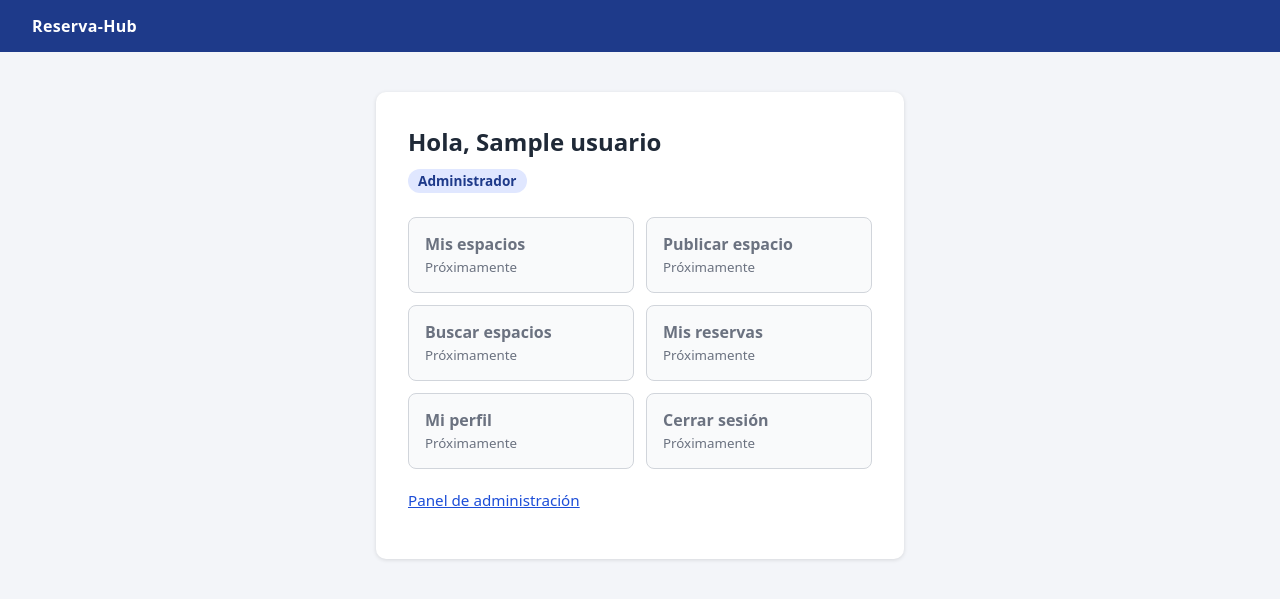
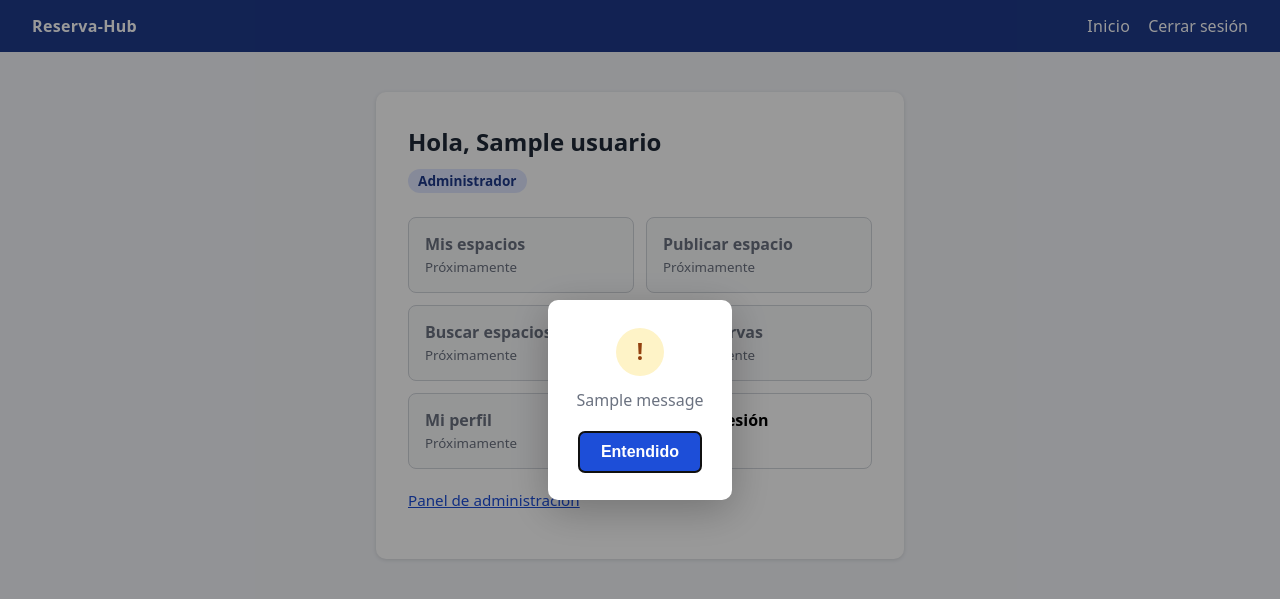
Before and after one commit to ulisesvina/ScorpIO-actividad1, a Django app: page /cuentas/inicio/ in a window 1280 px wide. Shown: the top 599 px of the page. Run offline with Django 4.2, Linux system fonts and the light colour scheme; a user stored in the database is signed in; tables that the repository leaves empty hold one stand-in row (values such as "Sample post"); one stand-in notice (Sample message) is shown.

Commit message:
cerrar sesion implementado

```diff
--- a/config/settings.py
+++ b/config/settings.py
@@ -49,6 +49,7 @@ MIDDLEWARE = [
     'django.middleware.csrf.CsrfViewMiddleware',
     'django.contrib.auth.middleware.AuthenticationMiddleware',
     'django.contrib.messages.middleware.MessageMiddleware',
+    'cuentas.middleware.ControlSesionMiddleware',
     'django.middleware.clickjacking.XFrameOptionsMiddleware',
 ]
 
--- /dev/null
+++ b/cuentas/middleware.py
@@ -0,0 +1,60 @@
+"""ControlSesionMiddleware: inactividad (A1), cierre en otra ventana (A2) y sin caché (A3)."""
+import time
+
+from django.conf import settings
+from django.contrib import messages
+from django.contrib.auth import logout
+from django.contrib.auth.views import redirect_to_login
+from django.shortcuts import redirect, resolve_url
+from django.utils.cache import add_never_cache_headers
+
+CLAVE_ACTIVIDAD = 'ultima_actividad'
+COOKIE_CIERRE = 'rh_sesion_cerrada'   # la pone «Cerrar sesión»; dura pocos minutos
+SEGUNDOS_COOKIE_CIERRE = 300
+INTERVALO_ACTUALIZACION = 60          # evita escribir la sesión en cada petición
+
+MENSAJE_EXPIRADA = 'Tu sesión ha expirado. Por favor, inicia sesión nuevamente.'
+MENSAJE_OTRA_VENTANA = 'La sesión ha sido finalizada en otra ventana.'
+
+
+def segundos_de_inactividad():
+    return getattr(settings, 'SESION_INACTIVIDAD_SEGUNDOS', 1800)
+
+
+class ControlSesionMiddleware:
+    def __init__(self, get_response):
+        self.get_response = get_response
+
+    def __call__(self, request):
+        mostrar_otra_ventana = False
+
+        if request.user.is_authenticated:
+            ahora = time.time()
+            ultima = request.session.get(CLAVE_ACTIVIDAD)
+            if ultima is not None and ahora - ultima > segundos_de_inactividad():
+                # A1: la sesión caducó por inactividad.
+                logout(request)
+                messages.warning(request, MENSAJE_EXPIRADA)
+                if request.method == 'GET':
+                    return redirect_to_login(request.get_full_path(), resolve_url(settings.LOGIN_URL))
+                return redirect(settings.LOGIN_URL)
+            if ultima is None or ahora - ultima > INTERVALO_ACTUALIZACION:
+                request.session[CLAVE_ACTIVIDAD] = ahora
+        elif (
+            request.method == 'GET'
+            and 'next' in request.GET
+            and COOKIE_CIERRE in request.COOKIES
+            and request.path == resolve_url(settings.LOGIN_URL)
+        ):
+            # A2: llegó al login desde una página privada justo después de cerrar sesión
+            # (las pestañas comparten cookies).
+            messages.info(request, MENSAJE_OTRA_VENTANA)
+            mostrar_otra_ventana = True
+
+        respuesta = self.get_response(request)
+
+        if request.user.is_authenticated and respuesta.get('Content-Type', '').startswith('text/html'):
+            add_never_cache_headers(respuesta)  # A3: sin caché para el botón «Atrás»
+        if (request.user.is_authenticated or mostrar_otra_ventana) and COOKIE_CIERRE in request.COOKIES:
+            respuesta.delete_cookie(COOKIE_CIERRE)
+        return respuesta
--- /dev/null
+++ b/cuentas/static/cuentas/cerrar_sesion.js
@@ -0,0 +1,44 @@
+// Pop-up de confirmación de «Cerrar sesión». Sin JavaScript, el formulario funciona igual.
+(function () {
+  var dialogo = document.getElementById('dialogo-cerrar-sesion');
+  var formulario = document.getElementById('form-cerrar-sesion');
+  var dialogoError = document.getElementById('dialogo-error-conexion');
+  if (!dialogo || !formulario || !dialogo.showModal) return;
+
+  document.addEventListener('click', function (e) {
+    if (e.target.closest && e.target.closest('[data-abrir-cerrar-sesion]')) dialogo.showModal();
+  });
+  document.getElementById('cancelar-cerrar-sesion').addEventListener('click', function () { dialogo.close(); });
+
+  function limpiarLocal() {
+    try { window.sessionStorage.clear(); } catch (e) { /* sin acceso al almacenamiento */ }
+  }
+
+  formulario.addEventListener('submit', function (evento) {
+    if (!window.fetch) return;
+    evento.preventDefault();
+    var destino = formulario.getAttribute('data-destino');
+    fetch(formulario.action, {
+      method: 'POST', body: new FormData(formulario), credentials: 'same-origin', redirect: 'manual'
+    }).then(function (respuesta) {
+      if (respuesta.type === 'opaqueredirect' || respuesta.ok) {
+        limpiarLocal();
+        window.location.assign(destino);
+      } else {
+        formulario.submit();  // respuesta inesperada: envío normal
+      }
+    }).catch(function () {
+      // E1: sin conexión con el servidor.
+      limpiarLocal();
+      dialogo.close();
+      dialogoError.showModal();
+    });
+  });
+
+  document.getElementById('aceptar-error-conexion').addEventListener('click', function () {
+    window.location.assign(formulario.getAttribute('data-destino'));
+  });
+
+  // A3: si el navegador restaura una página privada desde su caché, se vuelve a pedir al servidor.
+  window.addEventListener('pageshow', function (e) { if (e.persisted) window.location.reload(); });
+})();
--- /dev/null
+++ b/cuentas/static/cuentas/sesion.css
@@ -0,0 +1,23 @@
+.cabecera { display: flex; justify-content: space-between; align-items: center; gap: 16px; flex-wrap: wrap; }
+.menu-usuario { display: flex; align-items: center; gap: 18px; font-weight: 400; }
+.menu-usuario a, .menu-usuario .enlace-boton {
+  color: #fff; text-decoration: none; background: none; border: 0; font: inherit; cursor: pointer; padding: 0;
+}
+.menu-usuario a:hover, .menu-usuario .enlace-boton:hover { text-decoration: underline; }
+
+button.acceso { font: inherit; font-weight: 600; text-align: left; cursor: pointer; width: 100%; }
+
+dialog.dialogo {
+  border: 0; border-radius: 10px; padding: 28px; max-width: 400px; text-align: center;
+  font-weight: 400; color: var(--color-texto); box-shadow: 0 10px 40px rgba(0,0,0,.25);
+}
+dialog.dialogo::backdrop { background: rgba(0,0,0,.4); }
+dialog.dialogo h2 { font-size: 1.1rem; margin: 0 0 8px; }
+dialog.dialogo p { color: var(--color-suave); margin: 0 0 8px; }
+dialog.dialogo form { margin: 0; }
+.dialogo .acciones { display: flex; justify-content: center; gap: 10px; margin-top: 20px; }
+.icono-aviso {
+  width: 48px; height: 48px; border-radius: 50%; margin: 0 auto 12px; display: flex;
+  align-items: center; justify-content: center; font-size: 1.4rem; font-weight: 700;
+  background: #fef3c7; color: #92400e;
+}
--- /dev/null
+++ b/cuentas/templates/cuentas/_mensajes.html
@@ -0,0 +1,15 @@
+{% if messages %}
+<dialog class="dialogo" id="dialogo-mensajes">
+  <div class="icono-aviso" aria-hidden="true">!</div>
+  {% for mensaje in messages %}<p role="alert">{{ mensaje }}</p>{% endfor %}
+  <div class="acciones"><button type="button" class="boton" id="cerrar-mensajes">Entendido</button></div>
+</dialog>
+<script>
+  (function () {
+    var d = document.getElementById('dialogo-mensajes');
+    if (!d || !d.showModal) return;
+    d.showModal();
+    document.getElementById('cerrar-mensajes').addEventListener('click', function () { d.close(); });
+  })();
+</script>
+{% endif %}
--- /dev/null
+++ b/cuentas/templates/cuentas/_menu_usuario.html
@@ -0,0 +1,29 @@
+{% load static %}
+{% url 'espacios:buscar_espacios' as url_buscar %}
+{% url 'espacios:mis_espacios' as url_mis_espacios %}
+<nav class="menu-usuario">
+  <a href="{% url 'cuentas:inicio' %}">Inicio</a>
+  {% if url_buscar %}<a href="{{ url_buscar }}">Buscar espacios</a>{% endif %}
+  {% if user.es_empresa and url_mis_espacios %}<a href="{{ url_mis_espacios }}">Mis espacios</a>{% endif %}
+  <button type="button" class="enlace-boton" data-abrir-cerrar-sesion>Cerrar sesión</button>
+</nav>
+
+<dialog class="dialogo" id="dialogo-cerrar-sesion">
+  <h2>Cerrar sesión</h2>
+  <p>¿Estás seguro de que deseas salir del sistema?</p>
+  <form method="post" id="form-cerrar-sesion" action="{% url 'cuentas:cerrar_sesion' %}"
+        data-destino="{% url 'cuentas:iniciar_sesion' %}">
+    {% csrf_token %}
+    <div class="acciones">
+      <button type="button" class="boton secundario" id="cancelar-cerrar-sesion">Cancelar</button>
+      <button type="submit" class="boton">Confirmar salida</button>
+    </div>
+  </form>
+</dialog>
+
+<dialog class="dialogo" id="dialogo-error-conexion">
+  <div class="icono-aviso" aria-hidden="true">!</div>
+  <p role="alert">Se ha cerrado la sesión localmente debido a un problema de conexión.</p>
+  <div class="acciones"><button type="button" class="boton" id="aceptar-error-conexion">Entendido</button></div>
+</dialog>
+<script src="{% static 'cuentas/cerrar_sesion.js' %}"></script>
--- a/cuentas/templates/cuentas/base.html
+++ b/cuentas/templates/cuentas/base.html
@@ -5,10 +5,15 @@
   <meta name="viewport" content="width=device-width, initial-scale=1">
   <title>{% block titulo %}Reserva-Hub{% endblock %} · Reserva-Hub</title>
   <link rel="stylesheet" href="{% static 'cuentas/estilos.css' %}">
+  <link rel="stylesheet" href="{% static 'cuentas/sesion.css' %}">
   {% block estilos %}{% endblock %}
 </head>
 <body>
-  <header class="cabecera">Reserva-Hub</header>
+  <header class="cabecera">
+    <span>Reserva-Hub</span>
+    {% if user.is_authenticated %}{% include "cuentas/_menu_usuario.html" %}{% endif %}
+  </header>
+  {% include "cuentas/_mensajes.html" %}
   <main>
     <div class="tarjeta">
       {% block contenido %}{% endblock %}
--- a/cuentas/templates/cuentas/inicio.html
+++ b/cuentas/templates/cuentas/inicio.html
@@ -16,7 +16,7 @@
     <div class="acceso pendiente">Buscar espacios <small>Próximamente</small></div>
     <div class="acceso pendiente">Mis reservas <small>Próximamente</small></div>
     <div class="acceso pendiente">Mi perfil <small>Próximamente</small></div>
-    <div class="acceso pendiente">Cerrar sesión <small>Próximamente</small></div>
+    <button type="button" class="acceso" data-abrir-cerrar-sesion>Cerrar sesión</button>
   </div>
 
   {% if usuario.is_staff %}
--- a/cuentas/urls.py
+++ b/cuentas/urls.py
@@ -1,6 +1,6 @@
 from django.urls import path
 
-from . import views, views_sesion
+from . import views, views_sesion, views_cierre
 
 app_name = 'cuentas'
 
@@ -11,4 +11,5 @@ urlpatterns = [
     path('reenviar-correo/', views.reenviar_correo, name='reenviar_correo'),
     path('iniciar-sesion/', views_sesion.iniciar_sesion, name='iniciar_sesion'),
     path('inicio/', views_sesion.inicio, name='inicio'),
+    path('cerrar-sesion/', views_cierre.cerrar_sesion, name='cerrar_sesion'),
 ]
```
Also changed, not shown: cuentas/tests/test_cerrar_sesion.py (added, +85 -0 lines), cuentas/views_cierre.py (added, +41 -0 lines).
